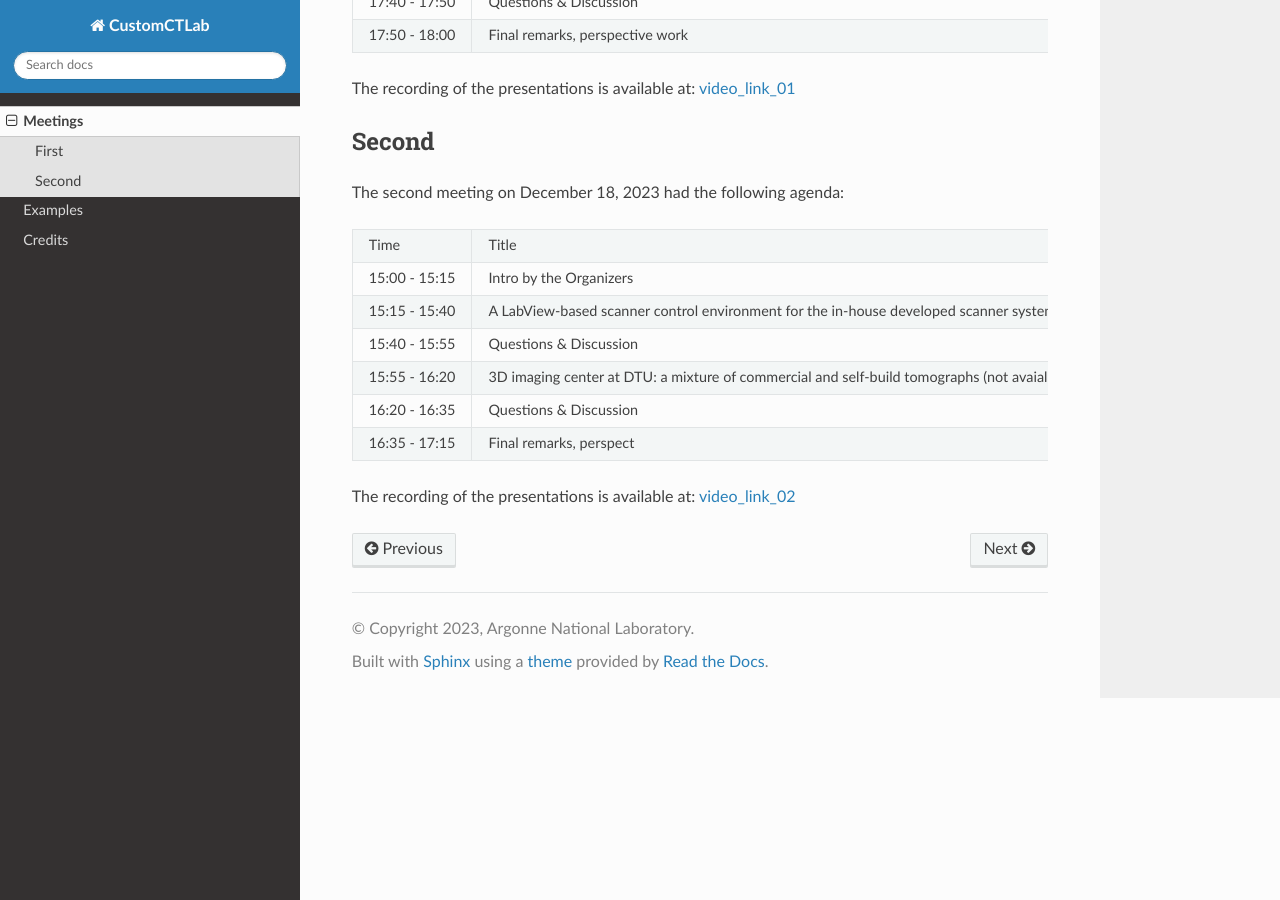
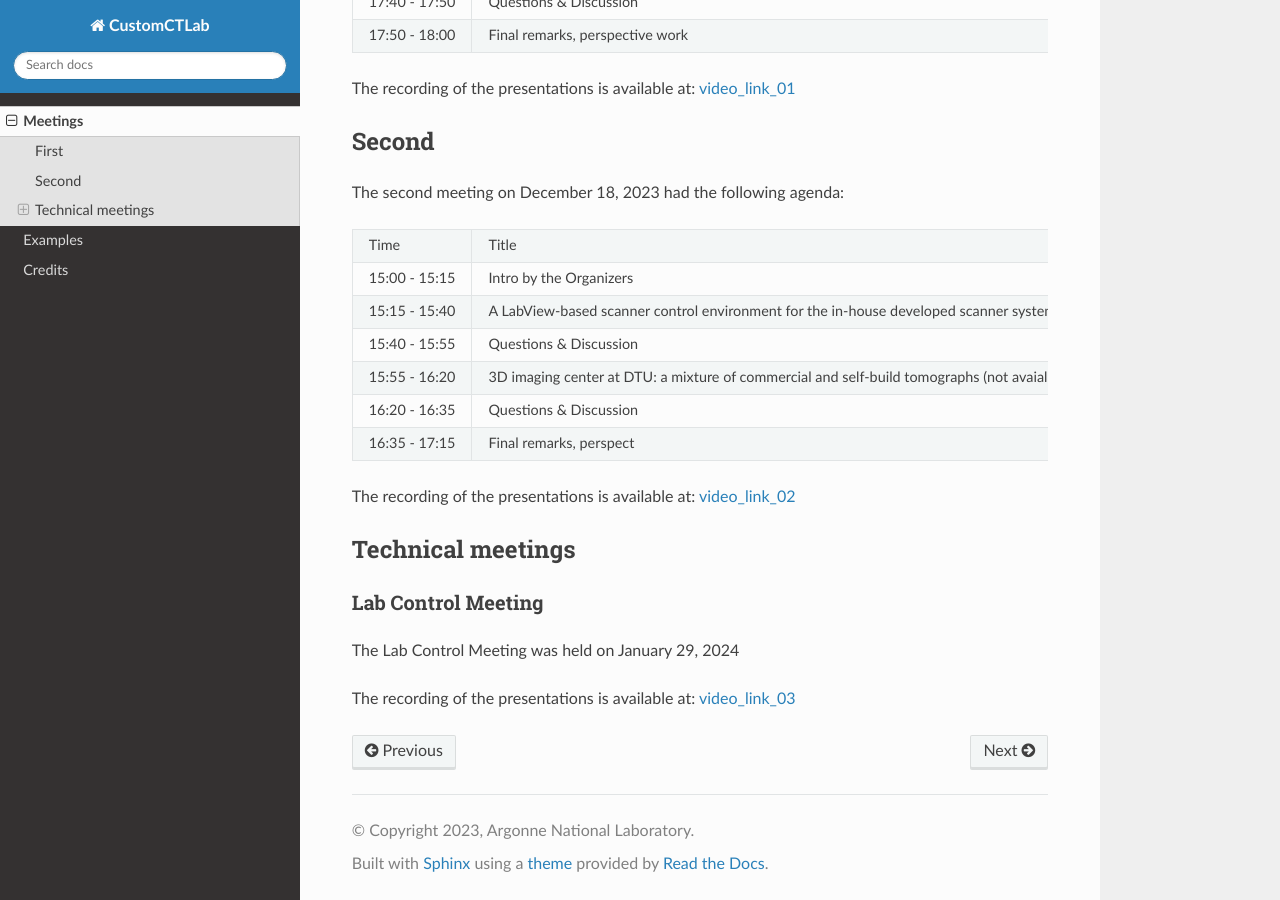
Before and after one commit to decarlof/tomolab, a Sphinx documentation site: the page built from docs/source/meetings.rst, in a window 1280 px wide and 900 px high, scrolled down 707 px. Built offline with Sphinx 7.4.7 and the Read the Docs theme 2.0.0, drawn with Linux system fonts in a browser that asks for light colours.

```diff
--- a/docs/source/meetings.rst
+++ b/docs/source/meetings.rst
@@ -84,3 +84,17 @@
 +---------------+---------------------------------------------------------------------------------------------------------------------+-----------------------------------------------------------------+
 
 The recording of the presentations is available at: video_link_02_
+
+
+Technical meetings
+==================
+
+Lab Control Meeting
+-------------------
+
+The Lab Control Meeting was held on January 29, 2024
+
+
+.. _video_link_03: https://liveuclac-my.sharepoint.com/:v:/g/personal/rmapaas_ucl_ac_uk/EUq9AD_c1CRNucbDt8ewz1wB3mzbON0fmrLylYvEFzi-aw
+
+The recording of the presentations is available at: video_link_03_
```
